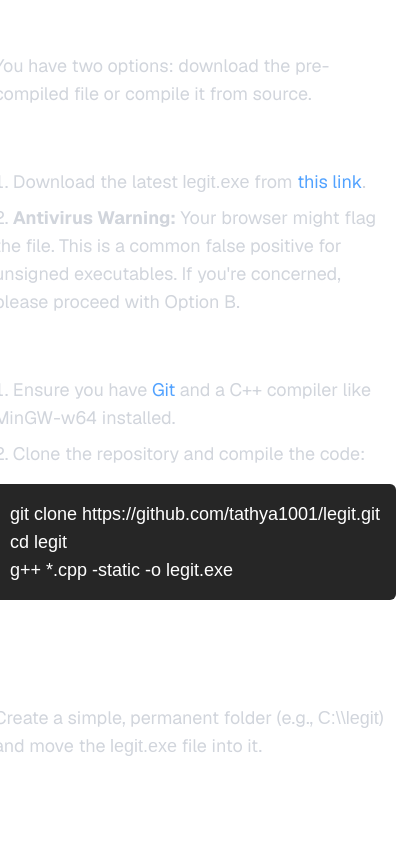
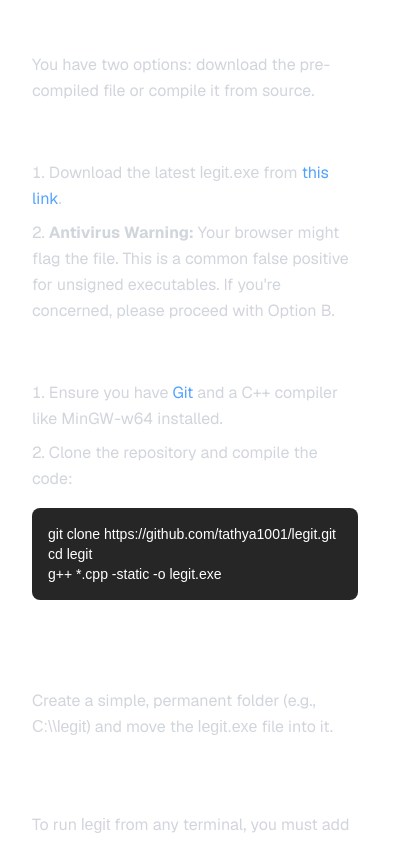
Before and after one commit to tathya1001/legit-website, a Next.js app: page / in a window 390 px wide. Shown: the part 980-1822 px from the top of the page, 412 px wide, since content can reach past the window. Built offline with nearby package versions, Linux system fonts and the light colour scheme; a web font is replaced by a local one.

Commit message:
Made InstallationGuide.tsx Responsive

```diff
--- a/src/app/page.tsx
+++ b/src/app/page.tsx
@@ -125,7 +125,7 @@ export default function Home() {
 
       <div className="flex flex-col items-center justify-center min-h-screen text-center gap-6">
         <span
-          className={`${instrumentSerif.className} text-7xl sm:text-7xl lg:text-9xl text-white`}
+          className={`${instrumentSerif.className} text-7xl sm:text-8xl lg:text-9xl text-white`}
         >
           LeGit
         </span>
@@ -148,8 +148,8 @@ export default function Home() {
 
         <div className="flex flex-col sm:flex-row items-center gap-4 mt-10">
           <button
-            onClick={scrollToInstallation} // Added this button
-            className={`${instrumentSerif.className} text-lg sm:text-2xl text-white hover:italic rounded-md cursor-pointer hover:scale-110 transition-transform`}
+            onClick={scrollToInstallation}
+            className={`${instrumentSerif.className} text-xl sm:text-2xl text-white hover:italic rounded-md cursor-pointer hover:scale-110 transition-transform`}
           >
             Installation
           </button>
@@ -158,7 +158,7 @@ export default function Home() {
 
           <button
             onClick={scrollToCommands}
-            className={`${instrumentSerif.className} text-lg sm:text-2xl text-white hover:italic rounded-md cursor-pointer hover:scale-110 transition-transform`}
+            className={`${instrumentSerif.className} text-xl sm:text-2xl text-white hover:italic rounded-md cursor-pointer hover:scale-110 transition-transform`}
           >
             Commands
           </button>
@@ -167,7 +167,7 @@ export default function Home() {
 
           <Link href="https://github.com/tathya1001/legit" target="_blank">
             <button
-              className={`${instrumentSerif.className} text-lg sm:text-2xl text-white hover:italic rounded-md cursor-pointer hover:scale-110 transition-transform`}
+              className={`${instrumentSerif.className} text-xl sm:text-2xl text-white hover:italic rounded-md cursor-pointer hover:scale-110 transition-transform`}
             >
               GitHub
             </button>
@@ -175,7 +175,6 @@ export default function Home() {
         </div>
       </div>
 
-      {/* Installation Guide Section */}
       <div ref={installationRef}>
         <InstallationGuide />
       </div>
--- a/src/components/InstallationGuide.tsx
+++ b/src/components/InstallationGuide.tsx
@@ -25,7 +25,7 @@ const instrumentSerif = Instrument_Serif({
 
 const CodeBlock: FC<{ children: React.ReactNode }> = ({ children }) => (
   <pre
-    className={`${xahnMono.className} bg-neutral-800 text-white p-4 rounded-md overflow-x-auto my-4`}
+    className={`${xahnMono.className} bg-neutral-800 text-white p-4 rounded-lg overflow-x-auto my-4 text-sm sm:text-base`}
   >
     <code className={`${xahnMono.className}`}>{children}</code>
   </pre>
@@ -33,17 +33,18 @@ const CodeBlock: FC<{ children: React.ReactNode }> = ({ children }) => (
 
 const InstallationGuide = () => {
   return (
-    <div className="flex flex-col items-center justify-center min-h-screen p-4 sm:p-8 lg:p-20 gap-8 w-full">
+    <div className="flex flex-col items-center justify-center min-h-screen px-4 sm:px-8 lg:px-20 py-10 gap-6 sm:gap-10 w-full">
       <span
-        className={`${instrumentSerif.className} text-3xl sm:text-5xl text-white`}
+        className={`${instrumentSerif.className} text-3xl sm:text-4xl lg:text-5xl text-white text-center`}
       >
         Installation Guide
       </span>
-      <div className="flex flex-col w-full max-w-3xl mt-8 sm:mt-12 gap-10 text-gray-300 text-lg sm:text-xl">
+
+      <div className="flex flex-col w-full max-w-3xl mt-6 sm:mt-12 gap-8 sm:gap-12 text-gray-300 text-base sm:text-lg leading-relaxed">
         {/* Step 1: Get the Executable */}
         <div>
           <h3
-            className={`${instrumentSerif.className} text-2xl sm:text-3xl font-semibold text-white mb-4`}
+            className={`${instrumentSerif.className} text-xl sm:text-2xl lg:text-3xl font-semibold text-white mb-3`}
           >
             Step 1: Get the Executable
           </h3>
@@ -53,7 +54,7 @@ const InstallationGuide = () => {
           </p>
 
           <h4
-            className={`${instrumentSerif.className} text-xl sm:text-2xl text-white mt-6 mb-2`}
+            className={`${instrumentSerif.className} text-lg sm:text-xl lg:text-2xl text-white mt-5 mb-2`}
           >
             Option A: Download Pre-compiled
           </h4>
@@ -77,7 +78,7 @@ const InstallationGuide = () => {
           </ol>
 
           <h4
-            className={`${instrumentSerif.className} text-xl sm:text-2xl text-white mt-6 mb-2`}
+            className={`${instrumentSerif.className} text-lg sm:text-xl lg:text-2xl text-white mt-5 mb-2`}
           >
             Option B: Compile from Source
           </h4>
@@ -92,13 +93,7 @@ const InstallationGuide = () => {
               >
                 Git
               </a>{" "}
-              and a C++ compiler like{" "}
-              <span
-                className=""
-              >
-                MinGW-w64
-              </span>{" "}
-              installed.
+              and a C++ compiler like <span>MinGW-w64</span> installed.
             </li>
             <li>Clone the repository and compile the code:</li>
           </ol>
@@ -112,22 +107,22 @@ g++ *.cpp -static -o legit.exe`}
         {/* Step 2: Place in Folder */}
         <div>
           <h3
-            className={`${instrumentSerif.className} text-2xl sm:text-3xl font-semibold text-white mb-4`}
+            className={`${instrumentSerif.className} text-xl sm:text-2xl lg:text-3xl font-semibold text-white mb-3`}
           >
             Step 2: Place in a Permanent Folder
           </h3>
           <p className={`${geist.className}`}>
             Create a simple, permanent folder (e.g.,{" "}
-            <code className={`${xahnMono.className}`}>C:\\legit</code>) and
-            move the <code className={`${xahnMono.className}`}>legit.exe</code>{" "}
-            file into it.
+            <code className={`${xahnMono.className}`}>C:\\legit</code>) and move
+            the <code className={`${xahnMono.className}`}>legit.exe</code> file
+            into it.
           </p>
         </div>
 
         {/* Step 3: Add to PATH */}
         <div>
           <h3
-            className={`${instrumentSerif.className} text-2xl sm:text-3xl font-semibold text-white mb-4`}
+            className={`${instrumentSerif.className} text-xl sm:text-2xl lg:text-3xl font-semibold text-white mb-3`}
           >
             Step 3: Add the Folder to Windows PATH
           </h3>
@@ -135,9 +130,7 @@ g++ *.cpp -static -o legit.exe`}
             To run <code className={`${xahnMono.className}`}>legit</code> from
             any terminal, you must add its folder to the Windows PATH.
           </p>
-          <ol
-            className={`${geist.className} list-decimal list-inside space-y-2 mt-4`}
-          >
+          <ol className={`${geist.className} list-decimal list-inside space-y-2 mt-3`}>
             <li>
               Press the Windows Key, search for &quot;
               <b>Edit the system environment variables</b>&quot;, and open it.
@@ -160,7 +153,7 @@ g++ *.cpp -static -o legit.exe`}
         {/* Step 4: Verify */}
         <div>
           <h3
-            className={`${instrumentSerif.className} text-2xl sm:text-3xl font-semibold text-white mb-4`}
+            className={`${instrumentSerif.className} text-xl sm:text-2xl lg:text-3xl font-semibold text-white mb-3`}
           >
             Step 4: Verify the Installation
           </h3>
```
